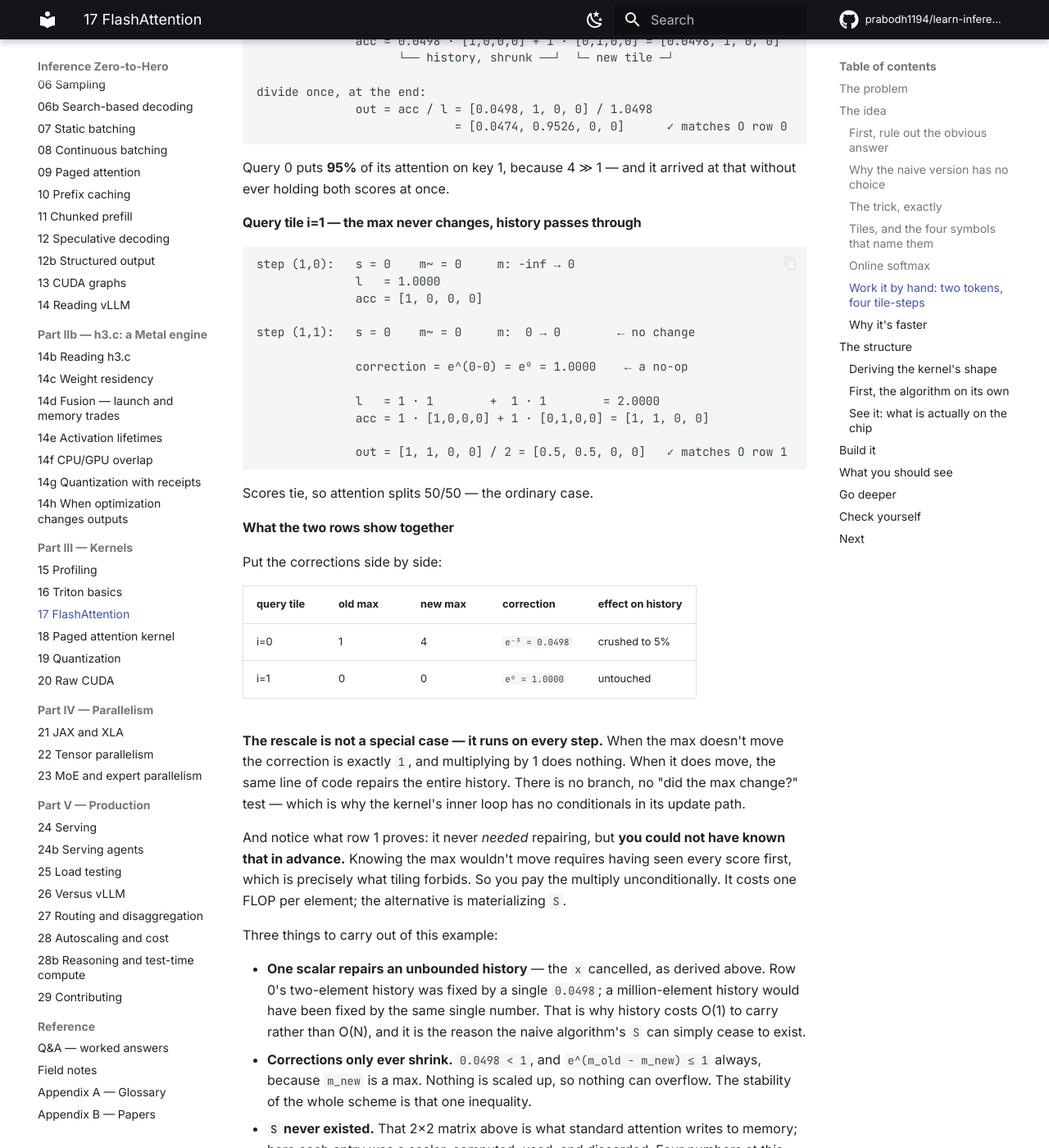
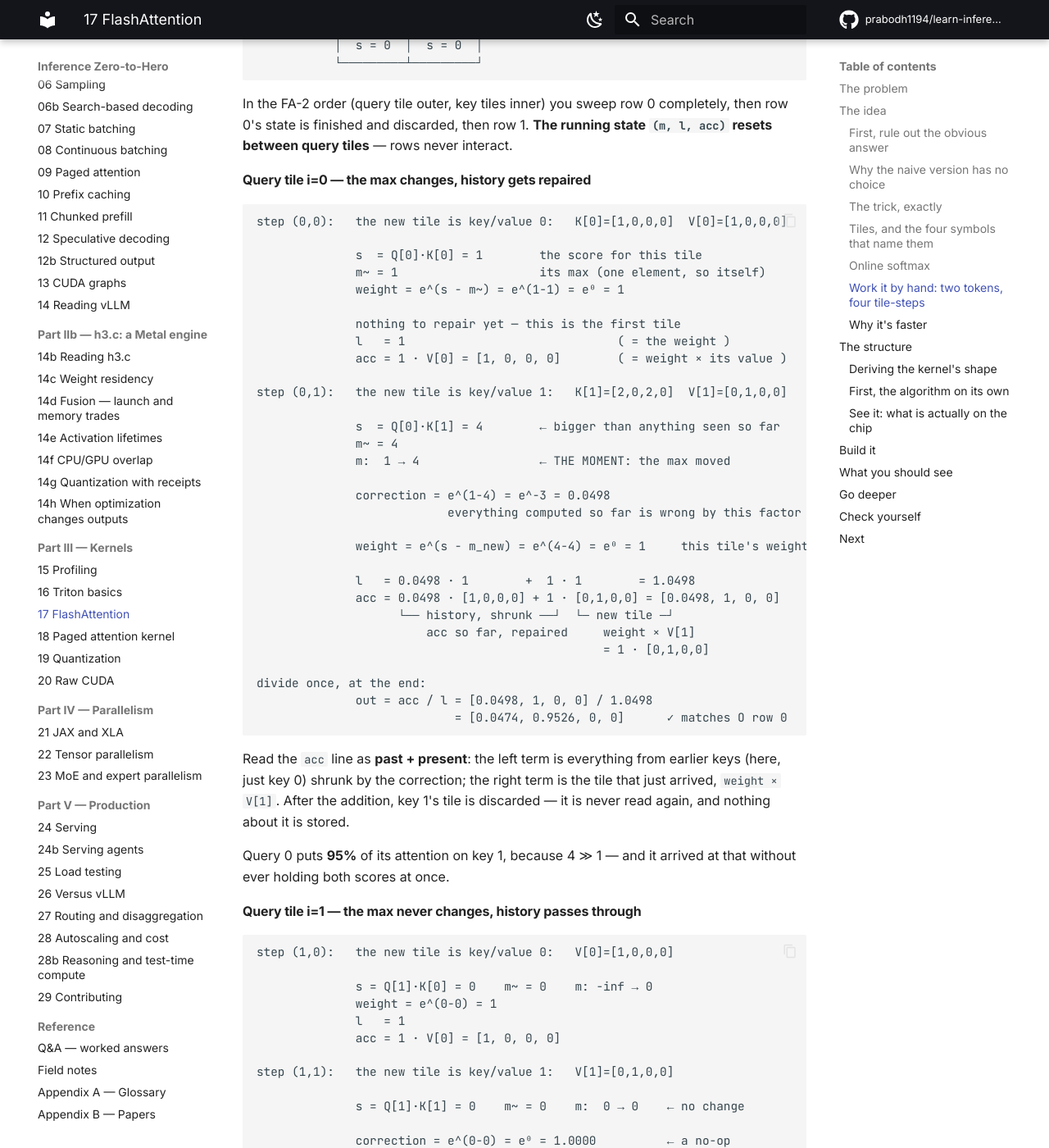
Before and after one commit to prabodh1194/learn-inference, an MkDocs documentation site: the page built from book/17-flash-attention.md, in a window 1280 px wide and 1400 px high, scrolled down 7390 px. Shown: the whole window at 82% size. Built offline with MkDocs 1.6.1 and Material for MkDocs 9.7.7, drawn with Linux system fonts in a browser that asks for light colours; comment, search, counter and statistics services are not loaded; some of the changed text lies outside the part shown.

Commit message:
book: L17 -- say what "new tile" means and where its numbers come from
"new tile" appeared in the update rule and as a bare label in the worked
example, without ever being defined. In the example the vector [0,1,0,0] and
the 1 multiplying it both arrived unexplained.

In the online-softmax section: state plainly that "new tile" is the K/V block
that just arrived (chunk j, currently in SRAM), and split every update into its
two parts -- past (everything from keys 0..j-1, compressed and repaired) and
present (just key/value j). Spells out the two quantities the tile supplies:

    contribution = exp(S_tile - m_new) @ V[j]
    sum          = sum of exp(S_tile - m_new)

In the worked example: name the tile at the top of each step (K[j], V[j] with
their actual values), show the weight e^(s - m) being computed, and annotate the
acc line so 1 . [0,1,0,0] reads as "weight x V[1]" rather than a number from
nowhere. Same treatment for both query tiles. Adds a read-it-as-past-plus-present
sentence, and notes that the tile is discarded after the addition.

Co-Authored-By: Claude Opus 5 <noreply@anthropic.com>

````diff
--- a/book/17-flash-attention.md
+++ b/book/17-flash-attention.md
@@ -282,6 +282,29 @@ acc = acc * correction + (new tile's contribution)
 l   = l   * correction + (new tile's sum)
 ```
 
+**"New tile" means the K/V block that just arrived** — chunk `j` of the keys and
+values, the one currently sitting in SRAM. Every update has exactly two parts,
+and it is worth naming them because the same shape recurs everywhere below:
+
+```
+   acc  =   acc · correction      +      (new tile's contribution)
+            └──────┬──────┘              └──────────┬───────────┘
+            EVERYTHING from keys                 just key/value j,
+            0 .. j−1, compressed into            the block in SRAM
+            d numbers and repaired               right now
+```
+
+Spelled out, the new tile's two quantities are:
+
+```
+   contribution  =  exp(S_tile − m_new) @ V[j]     its weights × its values
+   sum           =  Σ exp(S_tile − m_new)          its weights, added up
+```
+
+where `S_tile = Q[i] @ K[j].T` are the scores for this tile alone. So the left
+term is the past (rescaled), the right term is the present (freshly computed),
+and once they're added the tile is discarded and never looked at again.
+
 Keep a running max `m`, a running sum `l`, and a running output accumulator `acc`.
 Each new tile rescales the accumulator by `exp(m_old - m_new)`. At the end, divide
 by `l`.
@@ -342,24 +365,42 @@ running state `(m, l, acc)` resets between query tiles** — rows never interact
 #### Query tile i=0 — the max changes, history gets repaired
 
 ```
-step (0,0):   s = 1    m~ = 1     m: -inf → 1
-              correction: none yet (first tile)
-              l   = 1.0000
-              acc = [1, 0, 0, 0]           ( = e⁰ · V[0] )
+step (0,0):   the new tile is key/value 0:   K[0]=[1,0,0,0]  V[0]=[1,0,0,0]
 
-step (0,1):   s = 4    m~ = 4     m:  1 → 4        ← THE MOMENT
+              s  = Q[0]·K[0] = 1        the score for this tile
+              m~ = 1                    its max (one element, so itself)
+              weight = e^(s − m~) = e^(1−1) = e⁰ = 1
+
+              nothing to repair yet — this is the first tile
+              l   = 1                              ( = the weight )
+              acc = 1 · V[0] = [1, 0, 0, 0]        ( = weight × its value )
+
+step (0,1):   the new tile is key/value 1:   K[1]=[2,0,2,0]  V[1]=[0,1,0,0]
+
+              s  = Q[0]·K[1] = 4        ← bigger than anything seen so far
+              m~ = 4
+              m:  1 → 4                 ← THE MOMENT: the max moved
 
               correction = e^(1−4) = e^−3 = 0.0498
                            everything computed so far is wrong by this factor
 
+              weight = e^(s − m_new) = e^(4−4) = e⁰ = 1     this tile's weight
+
               l   = 0.0498 · 1        +  1 · 1        = 1.0498
               acc = 0.0498 · [1,0,0,0] + 1 · [0,1,0,0] = [0.0498, 1, 0, 0]
                     └── history, shrunk ──┘  └─ new tile ─┘
+                        acc so far, repaired     weight × V[1]
+                                                 = 1 · [0,1,0,0]
 
 divide once, at the end:
               out = acc / l = [0.0498, 1, 0, 0] / 1.0498
                             = [0.0474, 0.9526, 0, 0]      ✓ matches O row 0
 ```
+
+Read the `acc` line as **past + present**: the left term is everything from
+earlier keys (here, just key 0) shrunk by the correction; the right term is the
+tile that just arrived, `weight × V[1]`. After the addition, key 1's tile is
+discarded — it is never read again, and nothing about it is stored.
 
 Query 0 puts **95%** of its attention on key 1, because 4 ≫ 1 — and it arrived
 at that without ever holding both scores at once.
@@ -367,16 +408,24 @@ at that without ever holding both scores at once.
 #### Query tile i=1 — the max never changes, history passes through
 
 ```
-step (1,0):   s = 0    m~ = 0     m: -inf → 0
-              l   = 1.0000
-              acc = [1, 0, 0, 0]
+step (1,0):   the new tile is key/value 0:   V[0]=[1,0,0,0]
 
-step (1,1):   s = 0    m~ = 0     m:  0 → 0        ← no change
+              s = Q[1]·K[0] = 0    m~ = 0    m: -inf → 0
+              weight = e^(0−0) = 1
+              l   = 1
+              acc = 1 · V[0] = [1, 0, 0, 0]
 
-              correction = e^(0−0) = e⁰ = 1.0000    ← a no-op
+step (1,1):   the new tile is key/value 1:   V[1]=[0,1,0,0]
+
+              s = Q[1]·K[1] = 0    m~ = 0    m:  0 → 0    ← no change
+
+              correction = e^(0−0) = e⁰ = 1.0000          ← a no-op
+              weight     = e^(0−0) = 1
 
               l   = 1 · 1        +  1 · 1        = 2.0000
               acc = 1 · [1,0,0,0] + 1 · [0,1,0,0] = [1, 1, 0, 0]
+                    └─ history ─┘   └─ new tile ─┘
+                     unchanged       weight × V[1]
 
               out = [1, 1, 0, 0] / 2 = [0.5, 0.5, 0, 0]   ✓ matches O row 1
 ```
````
